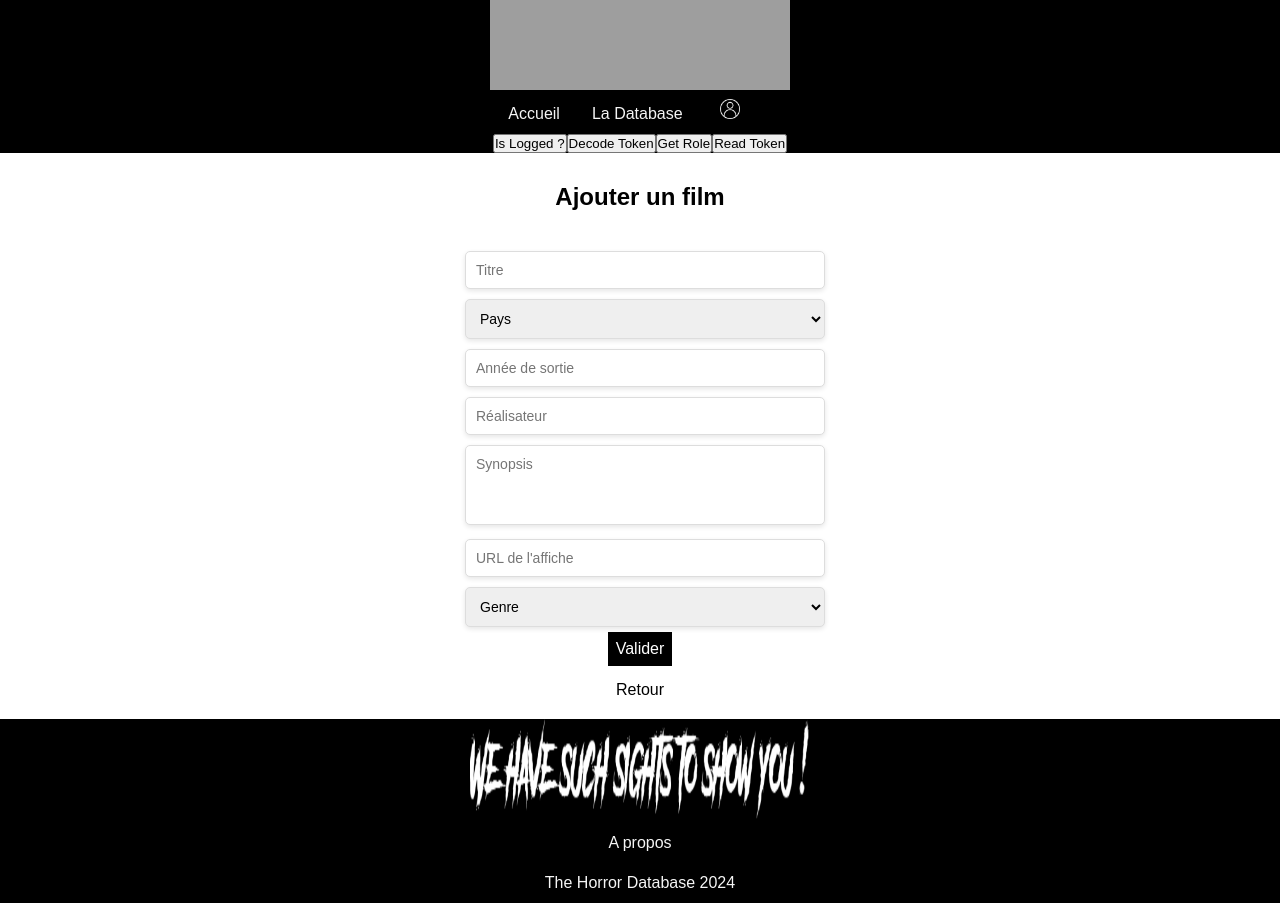
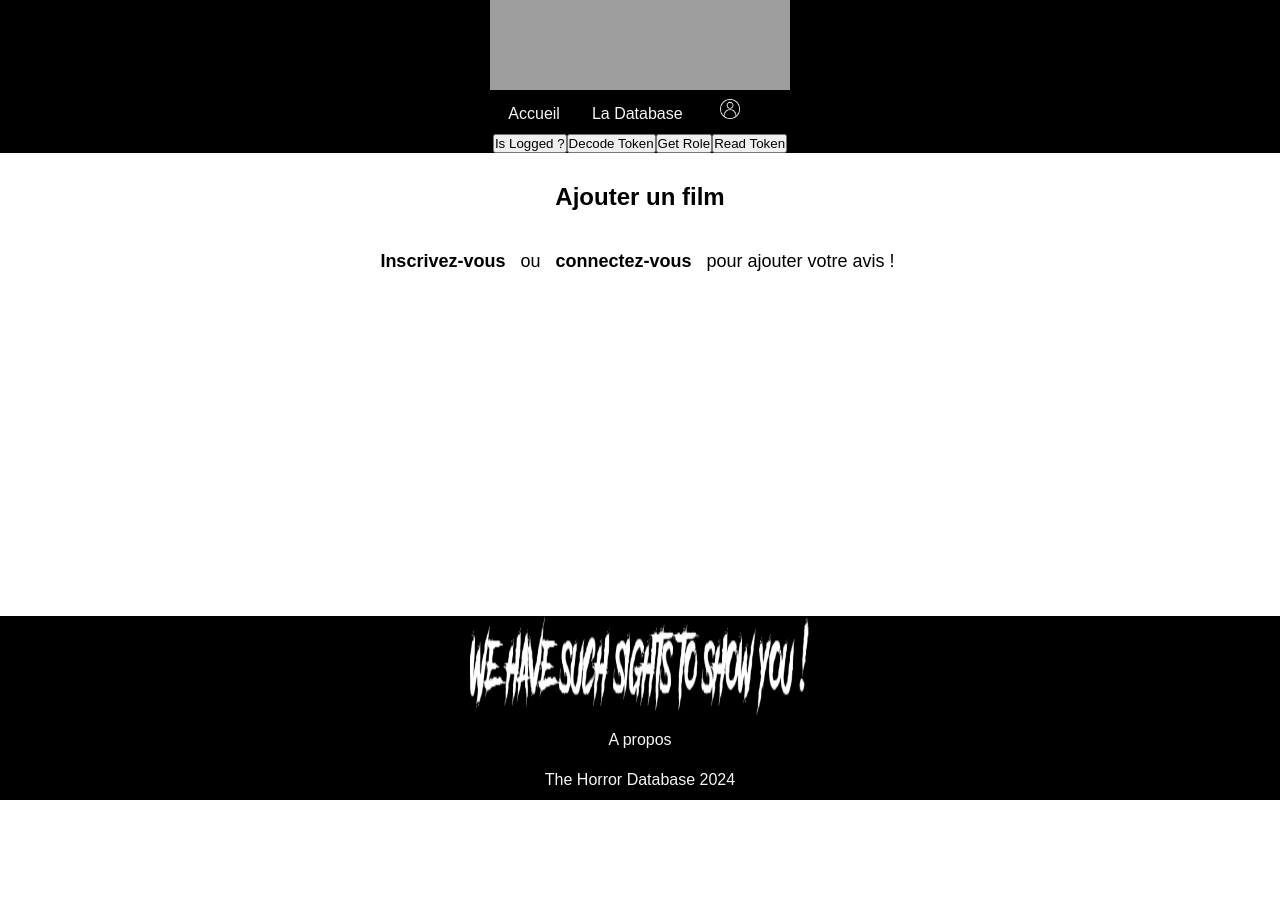
Before and after one commit to Benoit-Hayet/The-Horror-Database-Frontend, an Angular app: page /add-movie in a window 1280 px wide. After the commit the page ends 800 px from the top, so only its background shows below. Built offline with nearby package versions, Linux system fonts and the light colour scheme; grey boxes are pictures that could not be loaded.

Commit message:
Token add Movie

```diff
--- a/src/app/add-movie/add-movie.component.html
+++ b/src/app/add-movie/add-movie.component.html
@@ -1,6 +1,16 @@
+<h1>Ajouter un film</h1>
+<div class="unLogged" *ngIf="!isLoggedOk()">
+  <p class="centered-paragraph">
+    <a [routerLink]="'/create-account'" class="bold">Inscrivez-vous</a>
+    <span class="spacer">ou</span>
+    <a [routerLink]="'/login'" class="bold">connectez-vous</a>
+    <span class="spacer">pour ajouter votre avis !</span>
+  </p>
+</div>
 
-<div class="container">
-  <h1>Ajouter un film</h1>
+
+<div class="container" *ngIf="isLoggedOk()" >
+
   <form class="form1" [formGroup]="addMovieForm" (ngSubmit)="onSubmit()">
 
     <input type="text" id="title" formControlName="title" placeholder="Titre" />
--- a/src/app/add-movie/add-movie.component.scss
+++ b/src/app/add-movie/add-movie.component.scss
@@ -1,3 +1,21 @@
+.centered-paragraph {
+  display: flex;
+  justify-content: center;
+  font-size: large;
+  align-items: center;
+  text-align: center;
+  gap: 10px;
+}
+
+.bold {
+  font-weight: bold;
+}
+
+.spacer {
+  margin: 0 5px;
+}
+
+
 .container {
   max-width: 400px;
   margin: 0 auto;
@@ -12,6 +30,9 @@ h1 {
   font-size: 24px;
   font-weight: bold;
   margin-bottom: 20px;
+  flex-direction: column;
+  padding: 20px;
+  text-align: center;
 }
 
 input,
@@ -43,6 +64,7 @@ input{
 button {
     padding: 0.5rem;
     font-size: 1rem;
+    margin: 10px;
     background-color: black;
     color: white;
     border: none;
--- a/src/app/add-movie/add-movie.component.ts
+++ b/src/app/add-movie/add-movie.component.ts
@@ -12,6 +12,8 @@ import { countries } from '../data/country.data';
 import { genre } from '../model/genre.model';
 import { genres } from '../data/genre.data';
 import { MovieService } from '../../services/movie.service';
+import { AuthService } from '../../services/auth.service';
+import { RouterLink } from '@angular/router';
 
 @Component({
   selector: 'app-add-movie',
@@ -20,6 +22,7 @@ import { MovieService } from '../../services/movie.service';
     CommonModule,
     ReactiveFormsModule,
     FormsModule,
+    RouterLink
 
   ],
   templateUrl: './add-movie.component.html',
@@ -29,6 +32,11 @@ export class AddMovieComponent {
   formBuilder = inject(FormBuilder);
   countryMap: country[] = countries;
   genreMap: genre[] = genres;
+authService: AuthService = inject(AuthService);
+
+  isLoggedOk():  boolean {
+    return (this.authService.isLoggedIn());
+  }
 
   constructor(private movieService: MovieService) {}
 
```
